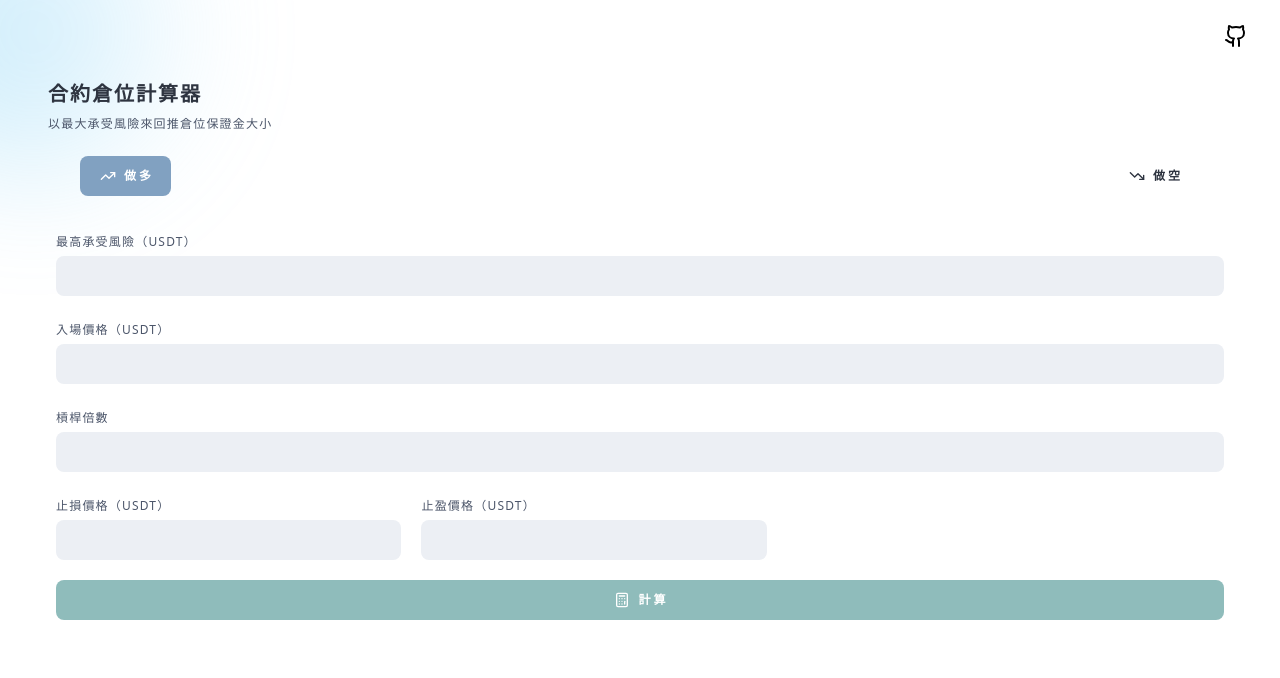
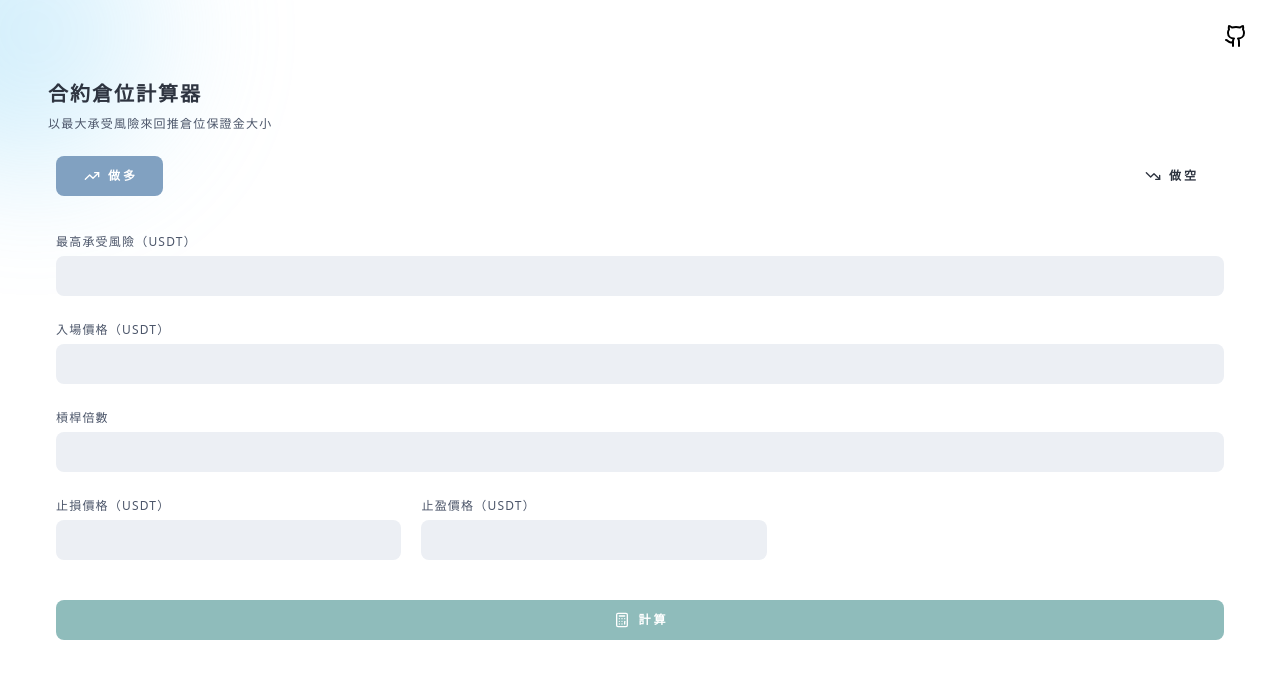
Before and after one commit to 1weiho/position-calculator, a React (Vite) app: page / in a window 1280 px wide. Shown: the top 678 px of the page. Built offline with nearby package versions, Linux system fonts and the light colour scheme.

Commit message:
improve layout

```diff
--- a/src/Calculator.tsx
+++ b/src/Calculator.tsx
@@ -112,12 +112,12 @@ export default function Calculator() {
           以最大承受風險來回推倉位保證金大小
         </h2>
       </div>
-      <div className="w-screen px-20 flex justify-between mb-8">
-        <button className="flex items-center justify-center space-x-2 text-white bg-nord9 px-5 py-3 rounded-lg">
+      <div className="w-screen px-14 flex justify-between mb-8">
+        <button className="flex items-center justify-center space-x-2 text-white bg-nord9 px-7 py-3 rounded-lg">
           <TrendingUp className="h-4 w-4" />
           <p className="text-xs font-semibold">做 多</p>
         </button>
-        <button className="flex items-center justify-center space-x-2 text-nord0 bg-none px-5 py-3 rounded-lg">
+        <button className="flex items-center justify-center space-x-2 text-nord0 bg-none px-7 py-3 rounded-lg">
           <TrendingDown className="h-4 w-4" />
           <p className="text-xs font-semibold">做 空</p>
         </button>
@@ -153,8 +153,10 @@ export default function Calculator() {
             <input className="w-full bg-nord6 rounded-lg h-10" type="text" />
           </div>
         </div>
+      </div>
+      <div className="w-full mt-10 px-14">
         <button
-          className="flex items-center space-x-2 text-white bg-nord7 px-5 py-3 rounded-lg justify-center"
+          className="w-full flex items-center space-x-2 text-white bg-nord7 px-5 py-3 rounded-lg justify-center"
           onClick={openModal}
         >
           <CalculatorIcon className="h-4 w-4" />
```
